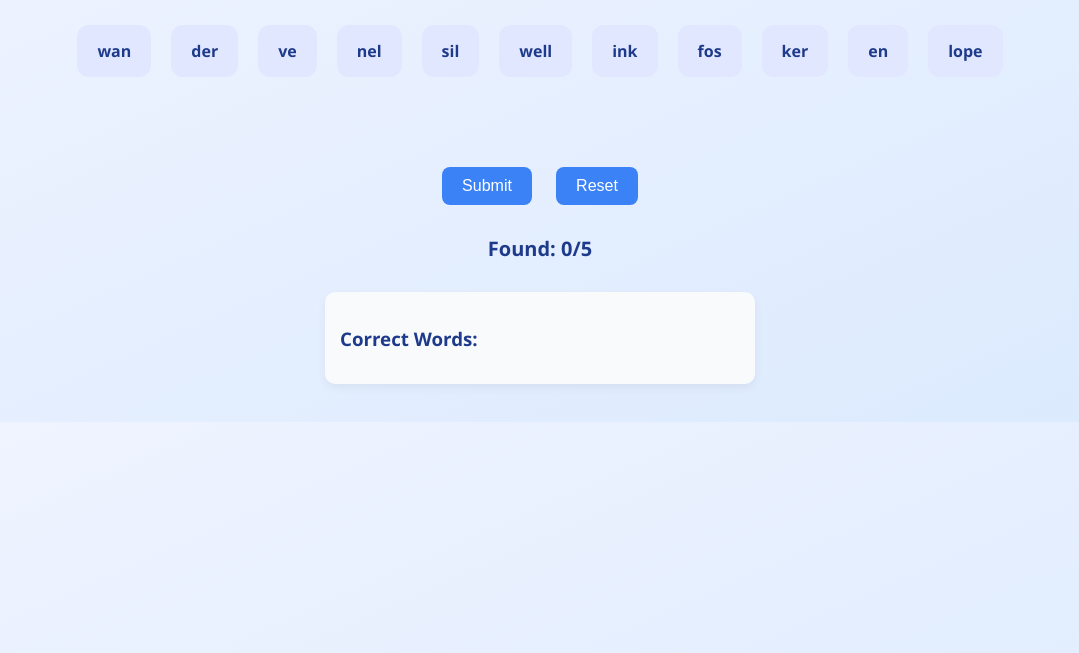
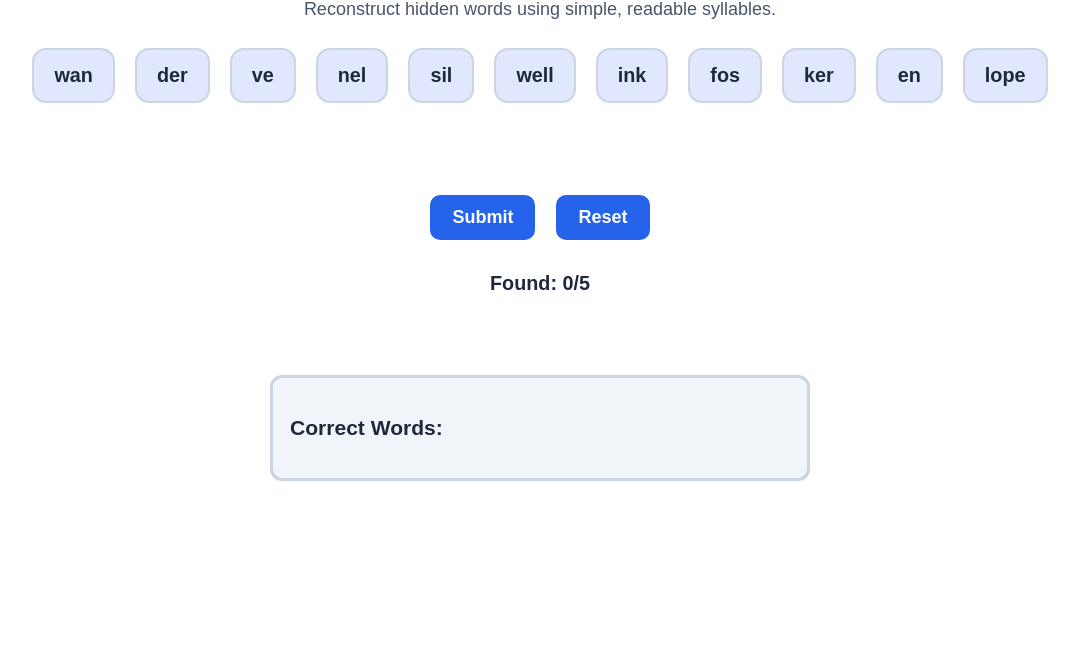
Before and after one commit to kosigndev/worddna, a plain HTML site: page index.html in a window 1280 px wide. Shown: the part 147-800 px from the top of the page, without its empty margins (100-1179 px from the left). Drawn offline with Linux system fonts and the light colour scheme; a web font is replaced by a local one.

Commit message:
Update index.html

```diff
--- a/index.html
+++ b/index.html
@@ -3,24 +3,35 @@
 <head>
   <meta charset="UTF-8">
   <meta name="viewport" content="width=device-width, initial-scale=1.0">
-  <title>Word DNA - JSON Loader</title>
+  <title>WordBits</title>
+  <link href="https://fonts.cdnfonts.com/css/opendyslexic" rel="stylesheet">
   <style>
     body {
-      font-family: 'Segoe UI', Tahoma, Geneva, Verdana, sans-serif;
-      background: linear-gradient(to bottom right, #f0f4ff, #dbeafe);
+      font-family: 'OpenDyslexic', Arial, sans-serif;
+      background-color: #fff;
+      color: #1e293b;
+      padding: 40px 20px;
       text-align: center;
-      padding: 30px;
-      color: #1e3a8a;
+      font-size: 18px;
+    }
+    h1 {
+      font-size: 2.4em;
+      margin-bottom: 0.3em;
+    }
+    p {
+      color: #475569;
     }
     .syllable {
       display: inline-block;
       margin: 10px;
-      padding: 15px 20px;
+      padding: 14px 20px;
       background: #e0e7ff;
-      border-radius: 12px;
+      border-radius: 14px;
       cursor: pointer;
       font-weight: bold;
-      transition: background 0.2s, transform 0.2s;
+      font-size: 1.1em;
+      transition: transform 0.2s, background 0.3s;
+      border: 2px solid #cbd5e1;
     }
     .syllable:hover {
       background: #c7d2fe;
@@ -28,51 +39,71 @@
     }
     #current-word {
       margin: 20px auto;
-      font-size: 24px;
+      font-size: 1.6em;
       font-weight: bold;
       min-height: 30px;
+      color: #1d4ed8;
     }
     button {
-      margin: 10px;
-      padding: 10px 20px;
+      margin: 12px 8px;
+      padding: 12px 22px;
       border: none;
-      border-radius: 8px;
-      background-color: #3b82f6;
+      border-radius: 10px;
+      background-color: #2563eb;
       color: white;
-      font-size: 16px;
+      font-size: 1em;
+      font-weight: bold;
       cursor: pointer;
-      transition: background 0.3s;
+      transition: background-color 0.3s;
     }
     button:hover {
-      background-color: #2563eb;
+      background-color: #1d4ed8;
     }
     #feedback {
       margin-top: 20px;
-      font-size: 18px;
-      color: #334155;
+      font-size: 1.2em;
+      min-height: 30px;
     }
     #scoreboard {
       margin-top: 20px;
-      font-size: 20px;
+      font-size: 1.1em;
       font-weight: bold;
     }
     #word-history {
       margin-top: 30px;
-      font-size: 16px;
+      font-size: 1em;
       text-align: left;
-      max-width: 400px;
+      max-width: 500px;
       margin-left: auto;
       margin-right: auto;
-      background: #f8fafc;
-      border-radius: 10px;
-      padding: 15px;
-      box-shadow: 0 4px 10px rgba(0, 0, 0, 0.05);
+      background: #f1f5f9;
+      border-radius: 12px;
+      padding: 20px;
+      box-shadow: 0 0 0 3px #cbd5e1 inset;
+    }
+    .correct {
+      color: #15803d;
+      animation: pop 0.3s ease;
+    }
+    .incorrect {
+      color: #dc2626;
+      animation: shake 0.4s ease;
+    }
+    @keyframes pop {
+      0% { transform: scale(1); }
+      50% { transform: scale(1.15); }
+      100% { transform: scale(1); }
+    }
+    @keyframes shake {
+      0%, 100% { transform: translateX(0); }
+      25% { transform: translateX(-4px); }
+      75% { transform: translateX(4px); }
     }
   </style>
 </head>
 <body>
-  <h1>🧬 Word DNA: JSON Loader Mode</h1>
-  <p>Use the syllables to reconstruct hidden words!</p>
+  <h1>🧬 Word DNA</h1>
+  <p>Reconstruct hidden words using simple, readable syllables.</p>
 
   <div id="syllables"></div>
   <div id="current-word"></div>
@@ -87,6 +118,9 @@
     <ul id="history-list"></ul>
   </div>
 
+  <audio id="sound-correct" src="https://cdn.pixabay.com/download/audio/2022/03/15/audio_1cbdcf850b.mp3?filename=success-1-6297.mp3"></audio>
+  <audio id="sound-incorrect" src="https://cdn.pixabay.com/download/audio/2022/03/15/audio_c8e2fbd6dc.mp3?filename=error-1-126514.mp3"></audio>
+
   <script>
     let targetWords = [];
     let wordToSyllables = {};
@@ -99,6 +133,8 @@
     const feedback = document.getElementById("feedback");
     const scoreDisplay = document.getElementById("score");
     const historyList = document.getElementById("history-list");
+    const soundCorrect = document.getElementById("sound-correct");
+    const soundIncorrect = document.getElementById("sound-incorrect");
 
     function shuffle(array) {
       for (let i = array.length - 1; i > 0; i--) {
@@ -133,8 +169,12 @@
 
     function submitWord() {
       const lower = currentWord.toLowerCase();
+      feedback.classList.remove("correct", "incorrect");
+
       if (targetWords.includes(lower) && !foundWords.has(lower)) {
         feedback.innerText = `✅ ${currentWord} found!`;
+        feedback.classList.add("correct");
+        soundCorrect.play();
         foundWords.add(lower);
         score++;
         scoreDisplay.innerText = score;
@@ -146,6 +186,8 @@
         }
       } else {
         feedback.innerText = `❌ ${currentWord} is not a target word or already found.`;
+        feedback.classList.add("incorrect");
+        soundIncorrect.play();
       }
       resetWord();
     }
@@ -159,9 +201,7 @@
       const selected = shuffle(data).slice(0, 5);
       targetWords = selected.map(entry => entry.word);
       wordToSyllables = {};
-      selected.forEach(entry => {
-        wordToSyllables[entry.word] = entry.syllables;
-      });
+      selected.forEach(entry => wordToSyllables[entry.word] = entry.syllables);
       displaySyllables();
     }
 
```
